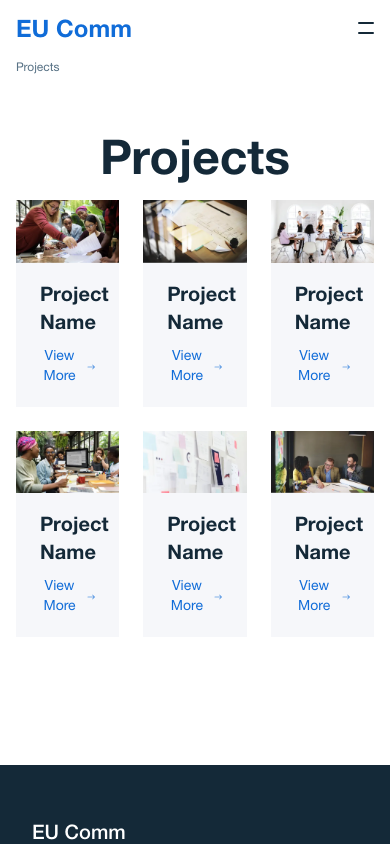
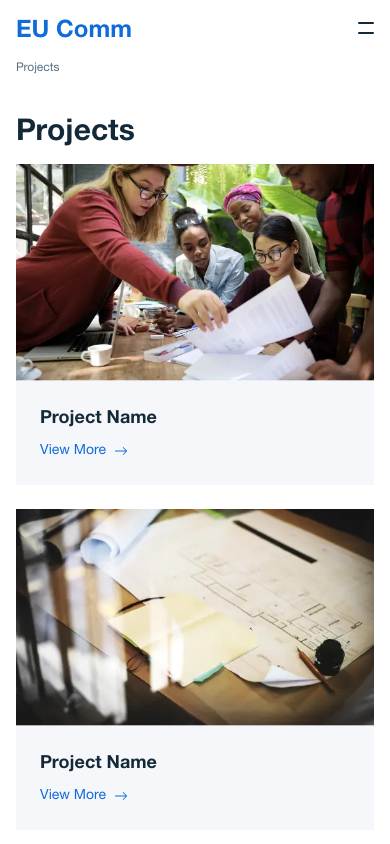
Before and after one commit to arpitgupta1214/eucomm, a Next.js app: page /projects in a window 390 px wide. Shown: the top 844 px of the page. Built offline with nearby package versions, Linux system fonts and the light colour scheme; what calendar-dates would draw is missing.

Commit message:
projects page added

```diff
--- a/data/projects/data.json
+++ b/data/projects/data.json
@@ -1,5 +1,6 @@
 {
   "pageHead": "Projects",
+  "loadMoreText": "Load More",
   "projects": [
     {
       "name": "Project Name",
@@ -54,6 +55,24 @@
         "width": 561,
         "height": 340
       }
+    },
+    {
+      "name": "Project Name",
+      "slug": "project-name",
+      "image": {
+        "src": "/images/projects/project-4.webp",
+        "width": 561,
+        "height": 340
+      }
+    },
+    {
+      "name": "Project Name",
+      "slug": "project-name",
+      "image": {
+        "src": "/images/projects/project-5.webp",
+        "width": 561,
+        "height": 340
+      }
     }
   ],
   "otherProjectsHead": "Other Projects",
--- a/pages/projects/[project].jsx
+++ b/pages/projects/[project].jsx
@@ -4,8 +4,10 @@ import Newsletter from "components/Newsletter";
 import Image from "next/image";
 import router from "next/router";
 import { useState } from "react";
+import { useSelector } from "react-redux";
 
 const Project = (props) => {
+  const isMobile = useSelector((state) => state.ui.isMobile);
   const [otherProjects, setOtherProjects] = useState(
     props.otherProjects.slice(0, 3)
   );
@@ -18,27 +20,29 @@ const Project = (props) => {
   return (
     <div className="mt-7 w-full flex flex-col items-center">
       {/* head  */}
-      <div className="font-bold text-5xl mb-6">{props.pageHead}</div>
+      <div className="mb-6 content-md text-3xl md:text-5xl font-bold md:text-center">
+        {props.pageHead}
+      </div>
 
       {/* headimg  */}
-      <div className="w-full mb-10">
+      <div className="mb-6 md:mb-10 w-full h-40 md:h-72 relative">
         <Image
           src={props.headImg.src}
           alt=""
-          width={props.headImg.width}
-          height={props.headImg.height}
-          layout="responsive"
+          layout="fill"
+          objectFit="cover"
+          objectPosition="center"
           priority={true}
         />
       </div>
 
-      <div className="mx-4 mb-32 content-md flex">
-        <div className="mr-6 flex-shrink overflow-hidden text-skin-light text-lg text-justify">
+      <div className="mb-10 md:mb-32 content-md flex flex-col md:flex-row">
+        <div className="md:mr-6 flex-shrink overflow-hidden text-skin-light text-sm md:text-lg text-justify">
           {/* subhead */}
-          <div className="mb-7">{props.pageSubhead}</div>
+          <div className="mb-6 md:mb-7">{props.pageSubhead}</div>
 
           {/* description head */}
-          <div className="mb-4 font-bold text-skin-base text-2xl">
+          <div className="mb-4 font-bold text-skin-base text-lg md:text-2xl">
             {props.descriptionHead}
           </div>
 
@@ -62,14 +66,14 @@ const Project = (props) => {
           </div>
 
           {/* description foot */}
-          <div className="w-full bg-skin-light py-4 px-6 text-left">
+          <div className="mb-10 md:mb-0 w-full bg-skin-light py-4 px-6 text-left">
             {props.descriptionFoot}
           </div>
           {}
         </div>
 
         {/* related links */}
-        <div className="w-64 flex-shrink-0 self-start flex flex-col bg-skin-light py-4 px-5">
+        <div className="w-full md:w-64 flex-shrink-0 self-start flex flex-col bg-skin-light py-4 px-5">
           <div className="mb-2 text-xs text-skin-light">
             {props.relatedLinksHead}
           </div>
@@ -87,15 +91,18 @@ const Project = (props) => {
           </div>
         </div>
       </div>
-      <div className="mb-28 content-sm">
+
+      <div className={`mb-10 md:mb-28 ${isMobile ? "w-full" : "content-sm"}`}>
         <Newsletter />
       </div>
-      <div className="w-full bg-skin-light py-32 flex flex-col items-center">
-        <div className="mb-10 font-bold text-4xl">
+
+      {/* other projects  */}
+      <div className="w-full bg-skin-light py-10 md:py-32 flex flex-col items-center">
+        <div className="mb-4 md:mb-10 font-bold text-2xl md:text-4xl content-md md:text-center">
           {props.otherProjectsHead}
         </div>
         <div className="mb-6 content-md">
-          <div className="w-full grid grid-cols-3 gap-6">
+          <div className="w-full grid md:grid-cols-3 gap-6">
             {otherProjects.map((project, idx) => (
               <div key={`project-${idx}`} className="w-full bg-skin-base">
                 <Image
@@ -107,7 +114,9 @@ const Project = (props) => {
                 />
 
                 <div className="px-6 py-4 flex flex-col">
-                  <div className="text-xl font-bold mb-2">{project.name}</div>
+                  <div className="text-lg md:text-xl font-bold mb-2">
+                    {project.name}
+                  </div>
                   <button
                     className="flex items-center text-skin-highlight text-sm"
                     onClick={() =>
--- a/pages/projects/index.jsx
+++ b/pages/projects/index.jsx
@@ -2,15 +2,26 @@ import Layout from "components/Layouts";
 import router from "next/router";
 import Image from "next/image";
 import CustomIcon from "components/CustomIcon/CustomIcon";
+import { useState } from "react";
 const Projects = (props) => {
+  const [projects, setProjects] = useState(props.projects.slice(0, 6));
+  const [moreProjects, setMoreProjects] = useState(true);
+
+  const loadMore = () => {
+    setProjects(props.projects);
+    setMoreProjects(false);
+  };
   return (
-    <div className="w-full mt-16 flex flex-col items-center">
+    <div className="w-full mt-10 md:mt-16 flex flex-col items-center">
       {/* head */}
-      <div className="mb-3 text-5xl font-bold">{props.pageHead}</div>
+      <div className="mb-3 content-md text-3xl md:text-5xl font-bold md:text-center">
+        {props.pageHead}
+      </div>
 
       {/* projects */}
-      <div className="mb-32 content-md grid grid-cols-3 gap-6">
-        {props.projects.map((project, idx) => (
+      <div className="mb-10 md:mb-32 content-md flex flex-col items-center">
+        <div className="mb-6 w-full grid md:grid-cols-3 gap-6">
+          {projects.map((project, idx) => (
             <div key={`project-${idx}`} className="bg-skin-light flex flex-col">
               <div className="w-full">
                 <Image
@@ -22,11 +33,15 @@ const Projects = (props) => {
                   priority={true}
                 />
               </div>
-            <div className="py-5 px-6">
-              <div className="text-xl font-bold mb-2">{project.name}</div>
+              <div className="md:py-5 p-6">
+                <div className="text-lg md:text-xl font-bold mb-2">
+                  {project.name}
+                </div>
                 <button
                   className="flex items-center text-skin-highlight text-sm"
-                onClick={() => router.push(`${router.asPath}/${project.slug}`)}
+                  onClick={() =>
+                    router.push(`${router.asPath}/${project.slug}`)
+                  }
                 >
                   <span className="mr-2">View More</span>
                   <CustomIcon name="BsArrowRight" />
@@ -34,6 +49,17 @@ const Projects = (props) => {
               </div>
             </div>
           ))}
+        </div>
+
+        {/* load more */}
+        {moreProjects && (
+          <button
+            className="py-3 px-6 text-skin-highlight border border-skin-highlight"
+            onClick={loadMore}
+          >
+            {props.loadMoreText}
+          </button>
+        )}
       </div>
     </div>
   );
```
Lines whose indentation alone changed are shown as unchanged.
